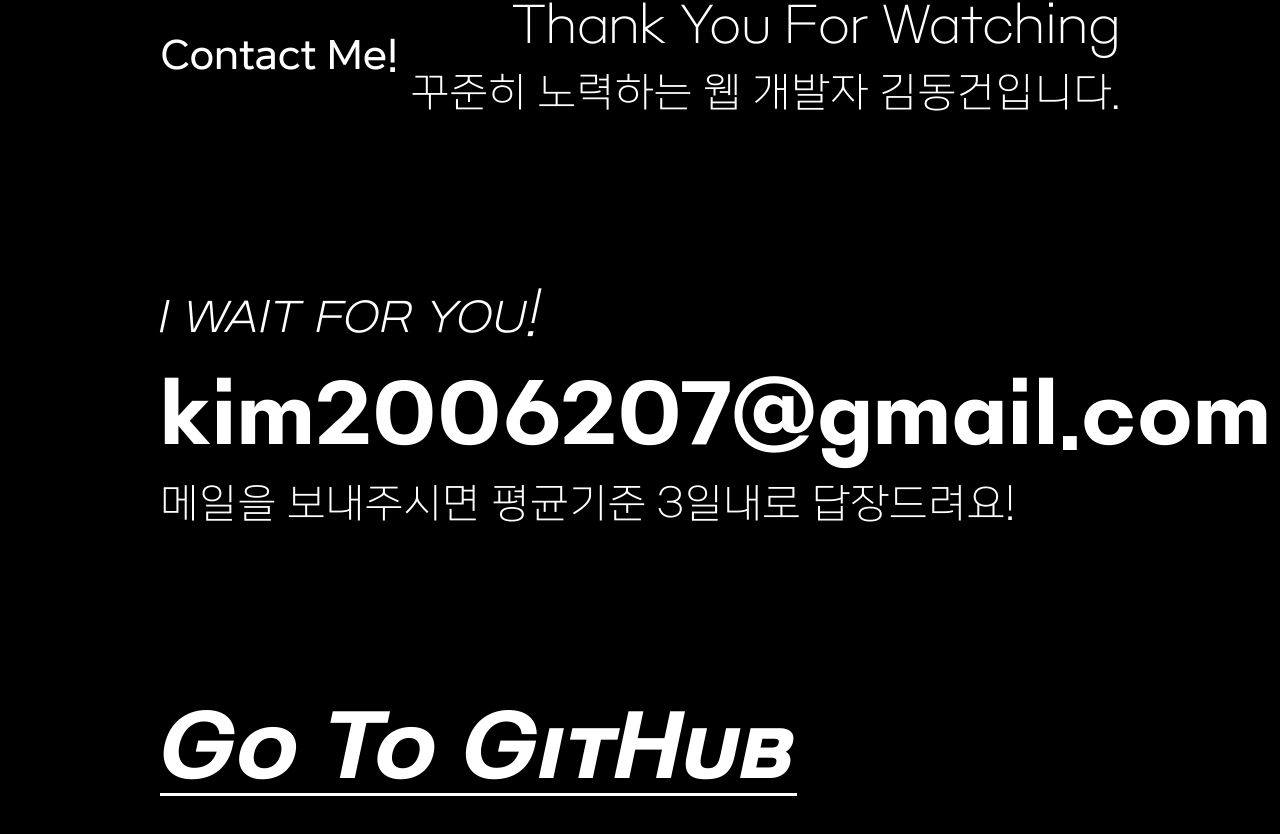
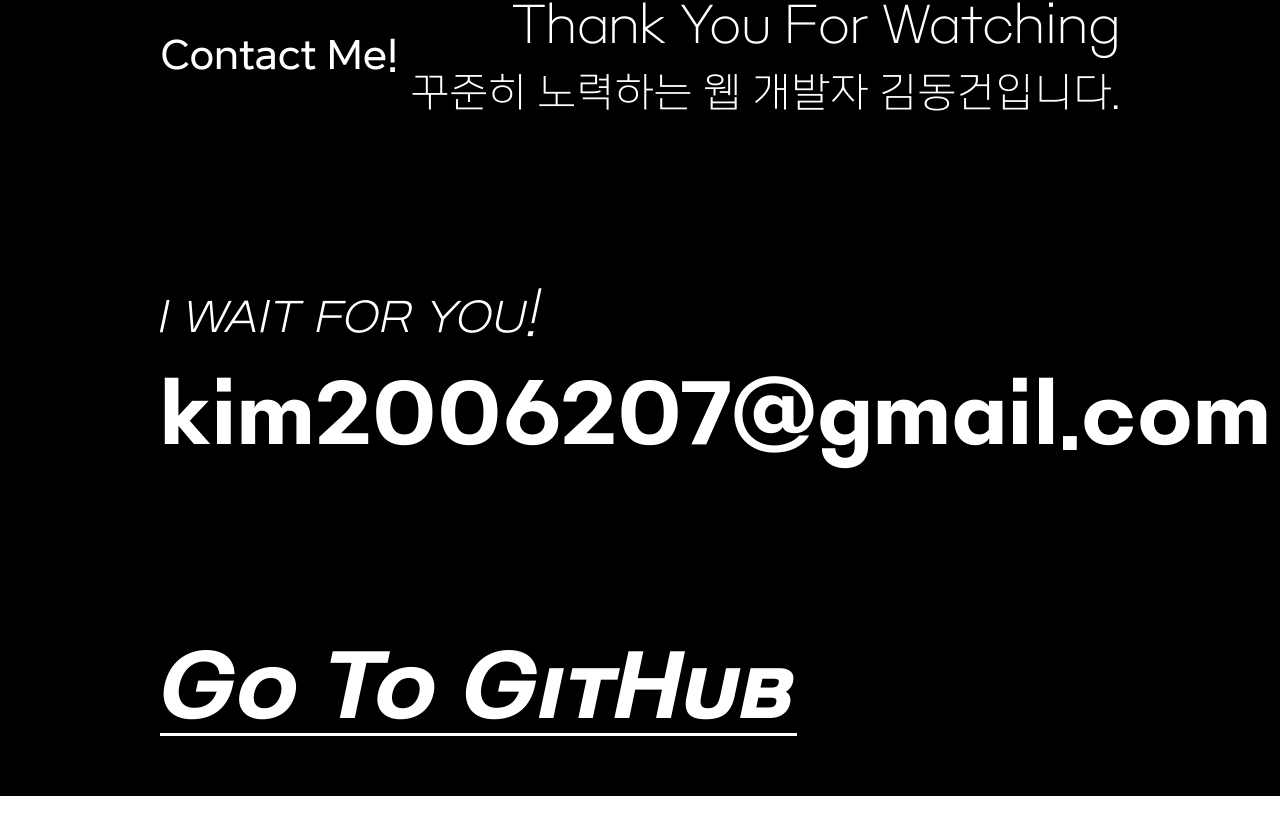
Before and after one commit to ThioKDG/ThioKDGportfolio, a React (Create React App) app: page / in a window 1280 px wide. Shown: the part 4779-5613 px from the top of the page. After the commit the page ends 5575 px from the top, so only its background shows below. Built offline with nearby package versions, Linux system fonts and the light colour scheme.

Commit message:
0105 푸터문구 수정

```diff
--- a/src/components/FooterCont.js
+++ b/src/components/FooterCont.js
@@ -37,7 +37,6 @@ function FooterCont(props) {
             <h3 onClick={()=>{window.open('https://mail.google.com/mail/u/0/?fs=1&to=kim2006207@gmail.com&tf=cm', '_blank');}} className='emailH3'>
                kim2006207@gmail.com
             </h3>
-            <p className='normalW'>메일을 보내주시면 평균기준 3일내로 답장드려요!</p>
          </article>
          <div className='goGithub'>
             <p onClick={()=>{window.open('https://github.com/ThioKDG','_blank')}}>go to gitHub</p>
```
